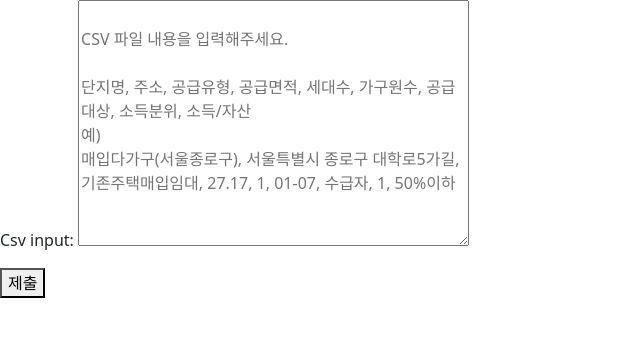
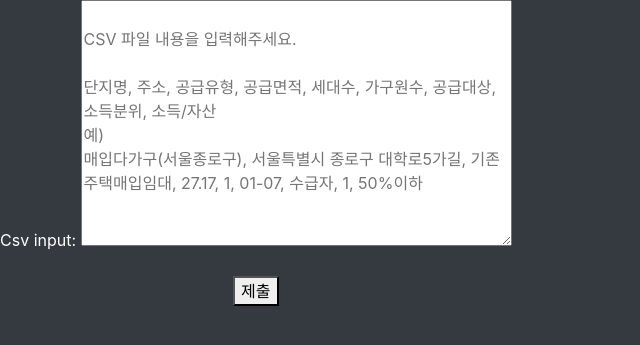
Before and after one commit to naenha/alaboja, a Django app: page /alaboja/store/ in a window 1280 px wide. Shown: the top 345 px of the page, without its empty margins (0-640 px from the left). Run offline with Django 3.2, Linux system fonts and the light colour scheme; some libraries are stand-ins or nearby versions.

Commit message:
no message

```diff
--- a/alaboja/templates/alaboja/store.html
+++ b/alaboja/templates/alaboja/store.html
@@ -3,8 +3,10 @@
     <head>
         <link rel="canonical" href="https://getbootstrap.com/docs/5.0/examples/cover/">
         <link href="https://cdn.jsdelivr.net/npm/bootstrap@5.0.0-beta1/dist/css/bootstrap.min.css" rel="stylesheet" integrity="sha384-giJF6kkoqNQ00vy+HMDP7azOuL0xtbfIcaT9wjKHr8RbDVddVHyTfAAsrekwKmP1" crossorigin="anonymous">
+        <link href="/docs/5.0/dist/css/bootstrap.min.css" rel="stylesheet" integrity="sha384-giJF6kkoqNQ00vy+HMDP7azOuL0xtbfIcaT9wjKHr8RbDVddVHyTfAAsrekwKmP1" crossorigin="anonymous">
+
     </head>
-    <body>
+    <body class="d-flex h-100 text-center text-white bg-dark">
         <form action={% url 'alaboja:store' %} method="POST">
             {% csrf_token %}
             {{ form.as_p }}
```
